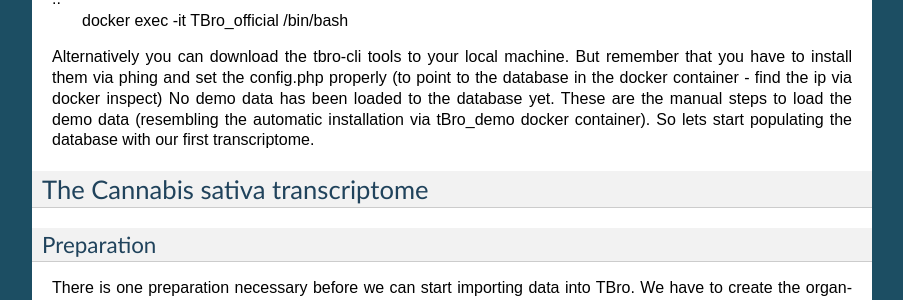
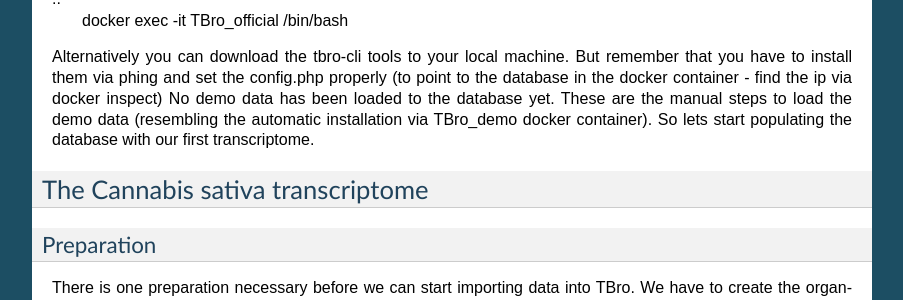
Before and after one commit to TBroTeam/Tutorial, a Sphinx documentation site: the page built from docs/tutorial.rst, in a window 1280 px wide and 900 px high, scrolled down 905 px. Shown: the part 212-512 px from the top of the window, without its empty margins (198-1101 px from the left). Built offline with Sphinx 7.4.7, drawn with Linux system fonts in a browser that asks for light colours.

Commit message:
Fix typo

```diff
--- a/docs/tutorial.rst
+++ b/docs/tutorial.rst
@@ -79,7 +79,7 @@
 Alternatively you can download the tbro-cli tools to your local machine.
 But remember that you have to install them via phing and set the config.php properly (to point to the database in the docker container - find the ip via docker inspect)
 No demo data has been loaded to the database yet.
-These are the manual steps to load the demo data (resembling the automatic installation via tBro_demo docker container).
+These are the manual steps to load the demo data (resembling the automatic installation via TBro_demo docker container).
 So lets start populating the database with our first transcriptome.
 
 The Cannabis sativa transcriptome
```
